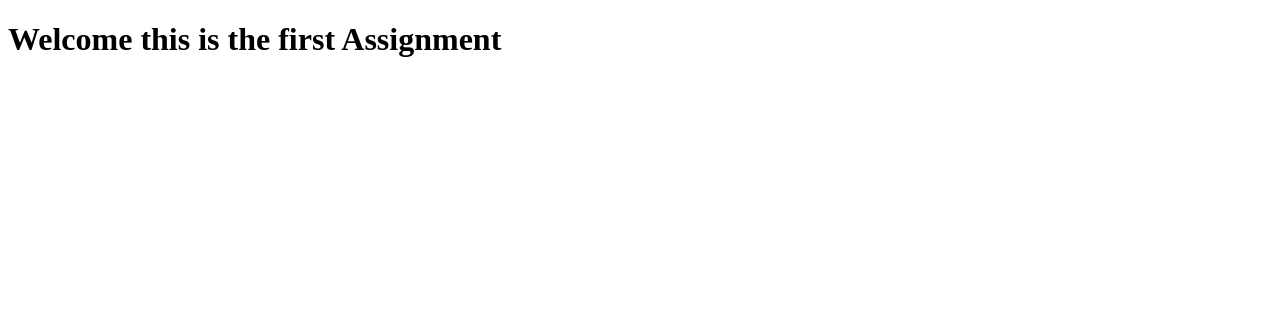
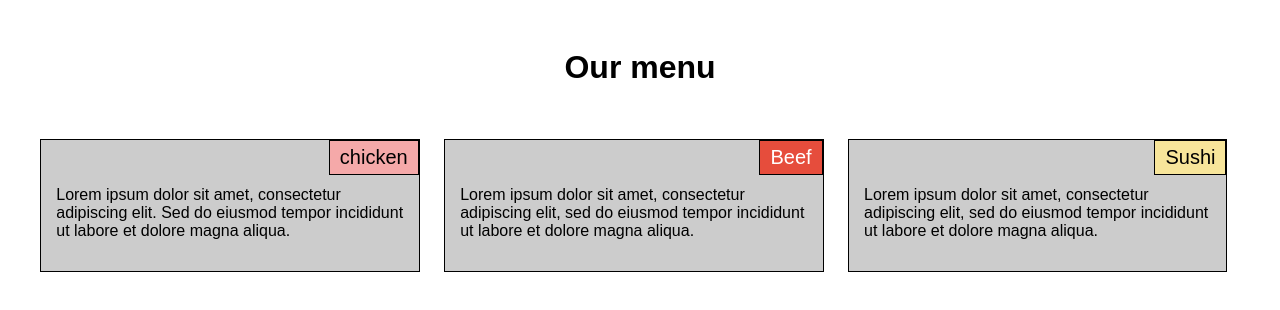
Before and after one commit to abood-AGH/assignment, a plain HTML site: page index.html in a window 1280 px wide. Drawn offline with Linux system fonts and the light colour scheme.

Commit message:
First commit

```diff
--- a/index.html
+++ b/index.html
@@ -2,8 +2,39 @@
 <html>
 <head>
     <title>AbdAlrhman Assignment</title>
+    <link rel="stylesheet" href="styleing.css">
+
 </head>
 <body>
-    <h1>Welcome this is the first Assignment</h1>
+    <h1>Our menu</h1>
+
+
+    <div class="section chicken">
+<div class = "divtitle"> chicken </div>
+
+         <p>
+                Lorem ipsum dolor sit amet, consectetur adipiscing elit.
+    Sed do eiusmod tempor incididunt ut labore et dolore magna aliqua.
+
+         </p>
+
+
+    </div>
+
+
+    <div class="section beef">
+<div class="divtitle">Beef</div>
+<p>Lorem ipsum dolor sit amet, consectetur adipiscing elit,
+     sed do eiusmod tempor incididunt ut labore et dolore magna aliqua.
+</p>
+    </div>
+
+    <div class="section sushi">
+<div class="divtitle"> Sushi</div>
+<p>Lorem ipsum dolor sit amet, consectetur adipiscing elit,
+     sed do eiusmod tempor incididunt ut labore et dolore magna aliqua.
+</p>
+
+    </div>
 </body>
 </html>
--- /dev/null
+++ b/styleing.css
@@ -0,0 +1,79 @@
+*{
+box-sizing: border-box;
+}
+
+body{
+
+    font-family: Arial, Helvetica, sans-serif;
+    padding: 20px;
+}
+h1{
+
+    text-align: center;
+    margin-bottom: 40px;
+    font-size: 2em;
+}
+
+.section{
+position: relative;
+border: 1px solid black;
+background-color: hsl(0, 0%, 80%);
+padding: 30px 15px 15px;
+margin: 10px;
+float: left;
+width: 100%;
+
+}
+
+.divtitle{
+position: absolute;
+top: 0;
+right: 0;
+padding: 5px 10px;
+border: 1px solid black;
+font-size: 1.25em;
+}
+
+.chicken .divtitle{
+    background-color: #f5a9a9;
+}
+
+.beef .divtitle{
+    background-color: #e64d3c;
+    color: white;
+}
+.sushi .divtitle{
+    background-color: #f7e59a;
+}
+
+@media(min-width:992px)
+{
+    .section{
+        width: 31%;
+        margin: 1%;
+    }
+}
+
+@media(min-width:768px) and (max-width:991px)
+{
+.chicken,.beef{
+    width: 48%;
+    margin: 1%;
+}
+.sushi{
+    width: 98%;
+    margin: 1%;
+    margin: auto;
+    clear: both;
+}
+
+}
+
+@media(max-width:767px)
+{
+    .section{
+        width: 100%;
+        margin-bottom: 15px;
+
+    }
+}
```
